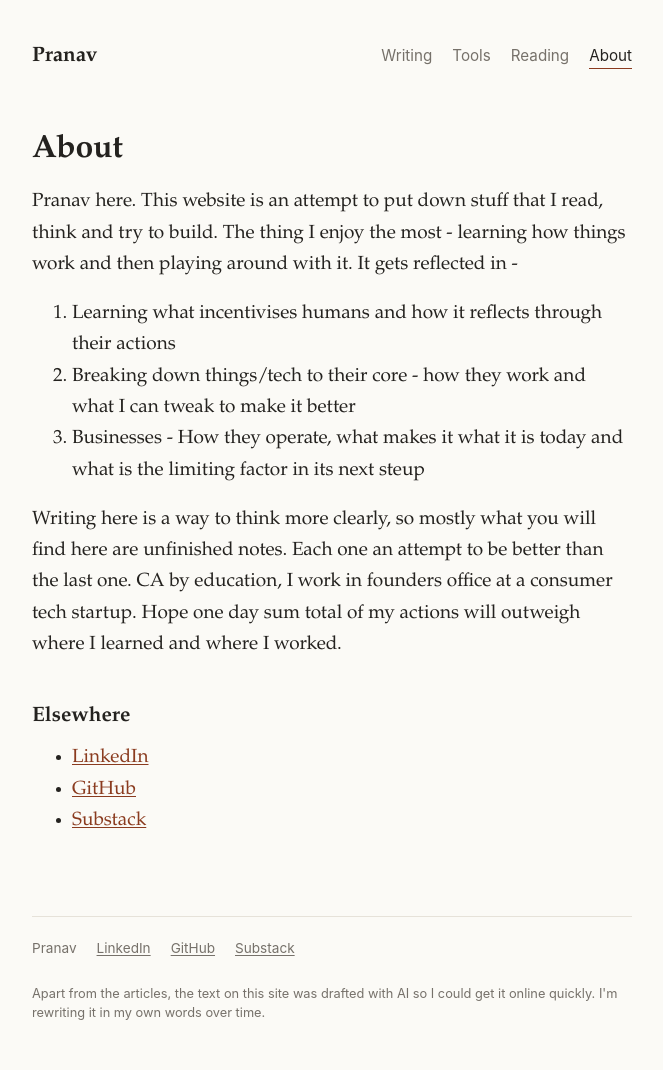
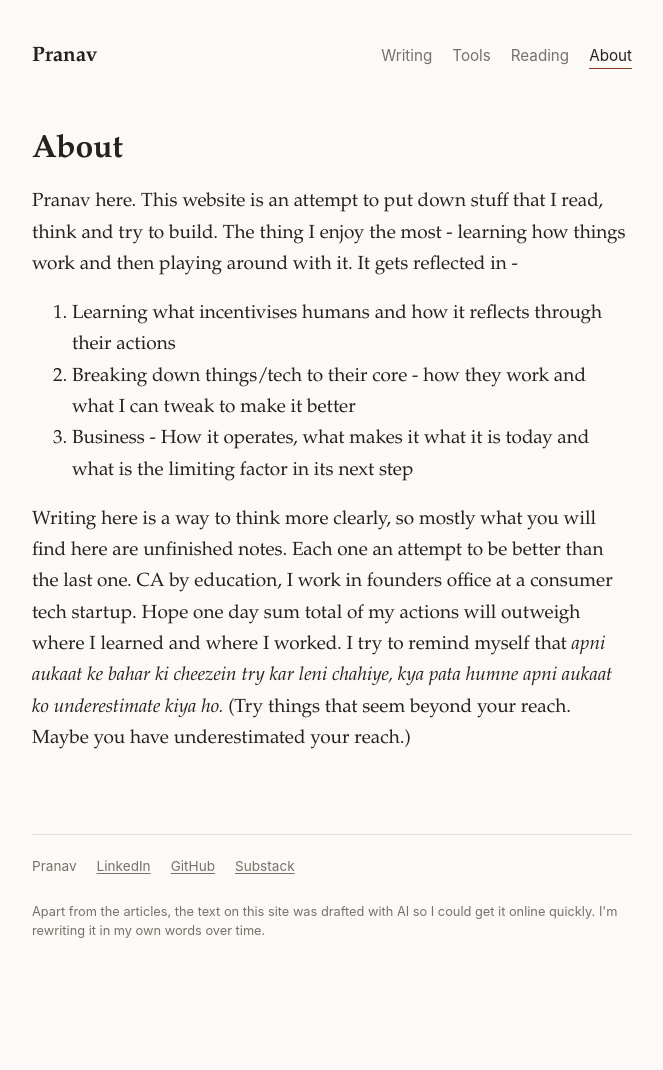
Before and after one commit to P-sinkar/P-sinkar.github.io, a Jekyll site: the page built from about.md, in a window 1280 px wide. Shown: the whole page, without its empty margins (308-971 px from the left). Built offline with Jekyll 4.4.1, drawn with Linux system fonts in a browser that asks for light colours; after the commit the page ends 988 px from its top, so only the background shows below that.

Commit message:
Update about.md

```diff
--- a/about.md
+++ b/about.md
@@ -9,15 +9,10 @@ Pranav here. This website is an attempt to put down stuff that I read, think and
 The thing I enjoy the most - learning how things work and then playing around with it. It gets reflected in -
 1. Learning what incentivises humans and how it reflects through their actions
 2. Breaking down things/tech to their core - how they work and what I can tweak to make it better
-3. Businesses - How they operate, what makes it what it is today and what is the limiting factor in its next steup
+3. Business - How it operates, what makes it what it is today and what is the limiting factor in its next step
 
 Writing here is a way to think more clearly, so mostly what you will find here are unfinished notes. Each one an attempt to be better than the last one.
 CA by education, I work in founders office at a consumer tech startup. Hope one day sum total of my actions will outweigh where I learned and where I worked.
-
-## Elsewhere
-
-{% if site.email and site.email != "" %}- Email: [{{ site.email }}](mailto:{{ site.email }}){% endif %}
-{% if site.linkedin and site.linkedin != "" %}- [LinkedIn]({{ site.linkedin }}){% endif %}
-{% if site.github and site.github != "" %}- [GitHub]({{ site.github }}){% endif %}
-{% if site.substack and site.substack != "" %}- [Substack]({{ site.substack }}){% endif %}
-{% unless site.email != "" or site.linkedin != "" or site.github != "" %}Links coming soon.{% endunless %}
+I try to remind myself that
+_apni aukaat ke bahar ki cheezein try kar leni chahiye, kya pata humne apni aukaat ko underestimate kiya ho._
+(Try things that seem beyond your reach. Maybe you have underestimated your reach.)
```
